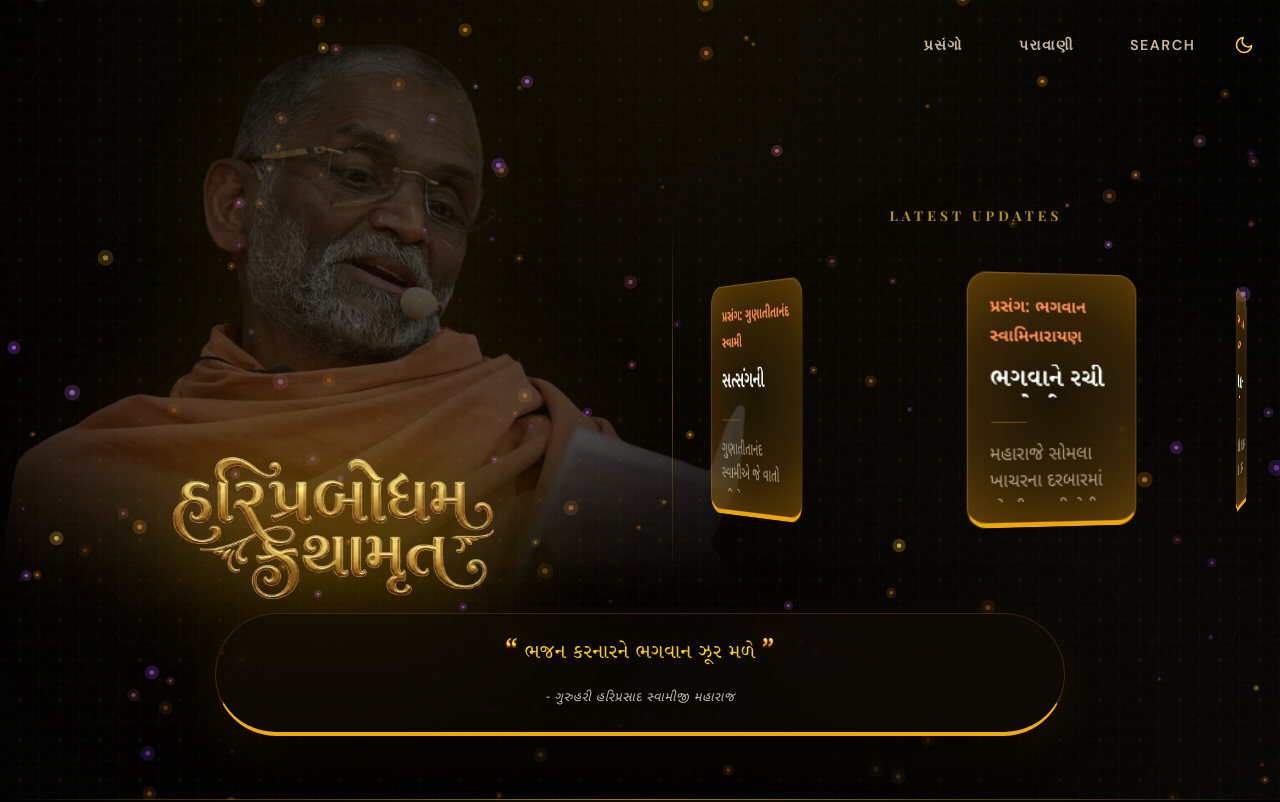
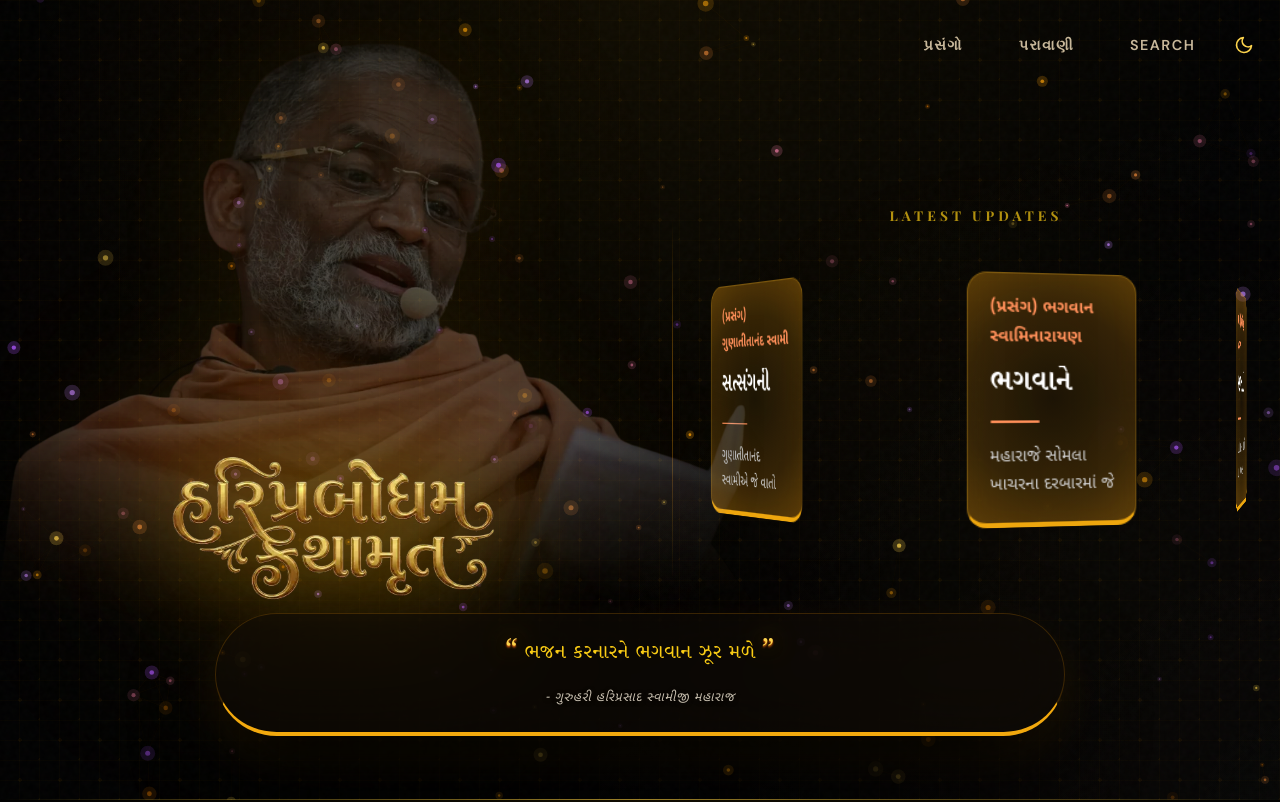
Before and after one commit to bhulkusahaj36/antigravity-site, a plain HTML site: page index.html in a window 1280 px wide. Shown: the top 802 px of the page. Drawn offline with nearby package versions, Linux system fonts and the light colour scheme; no server answers; animation ran at ten frames a second.

Commit message:
Auto deployment change

```diff
--- a/css/style.css
+++ b/css/style.css
@@ -3868,8 +3868,8 @@ body.light-mode #particles-js {
 
 .carousel-3d-title {
   font-family: var(--font-gu);
-  font-size: 1.25rem;
-  font-weight: 800;
+  font-size: 1.4rem; /* Increased from 1.25 */
+  font-weight: 900; /* Extra bold */
   color: var(--text-title);
   line-height: 1.2;
   display: -webkit-box;
@@ -3877,7 +3877,7 @@ body.light-mode #particles-js {
   line-clamp: 2;
   -webkit-box-orient: vertical;
   overflow: hidden;
-  margin: 0.2rem 0;
+  margin: 0.25rem 0;
 }
 
 .carousel-3d-label {
@@ -3890,23 +3890,23 @@ body.light-mode #particles-js {
 }
 
 .carousel-3d-divider {
-  width: 30%;
-  height: 2px;
-  background: rgba(255, 143, 89, 0.3);
-  margin: 0.6rem 0;
-  border-radius: 2px;
+  width: 40px;
+  height: 3px;
+  background: #ff8f59; /* Bolder solid orange */
+  margin: 0.75rem 0;
+  border-radius: 4px;
 }
 
 .carousel-3d-excerpt {
   font-family: var(--font-gu-sans);
-  font-size: 0.9rem;
-  font-weight: 400; /* Body text without bold */
-  color: var(--text-secondary);
-  line-height: 1.5;
-  opacity: 0.85;
+  font-size: 0.85rem; /* Slightly smaller */
+  font-weight: 300; /* Light weight to distinguish from title */
+  color: #e5e7eb;
+  line-height: 1.6;
+  opacity: 0.9;
   display: -webkit-box;
-  -webkit-line-clamp: 4;
-  line-clamp: 4;
+  -webkit-line-clamp: 5;
+  line-clamp: 5;
   -webkit-box-orient: vertical;
   overflow: hidden;
   margin: 0;
--- a/js/home.js
+++ b/js/home.js
@@ -145,7 +145,7 @@ function renderArticles() {
         // prasang label
         const rawPrasang = a.prasang || a.category || a.topic || 'bhakti';
         const prasangName = getCategoryName(rawPrasang);
-        const displayLabel = prasangName ? `પ્રસંગ: ${prasangName}` : 'ભક્તિ';
+        const displayLabel = prasangName ? `(પ્રસંગ) ${prasangName}` : '(પ્રસંગ) ભક્તિ';
 
         // Excerpt text
         const plainText = a.excerpt ? a.excerpt : (a.content ? a.content.replace(/<[^>]*>?/gm, '') : '');
```
